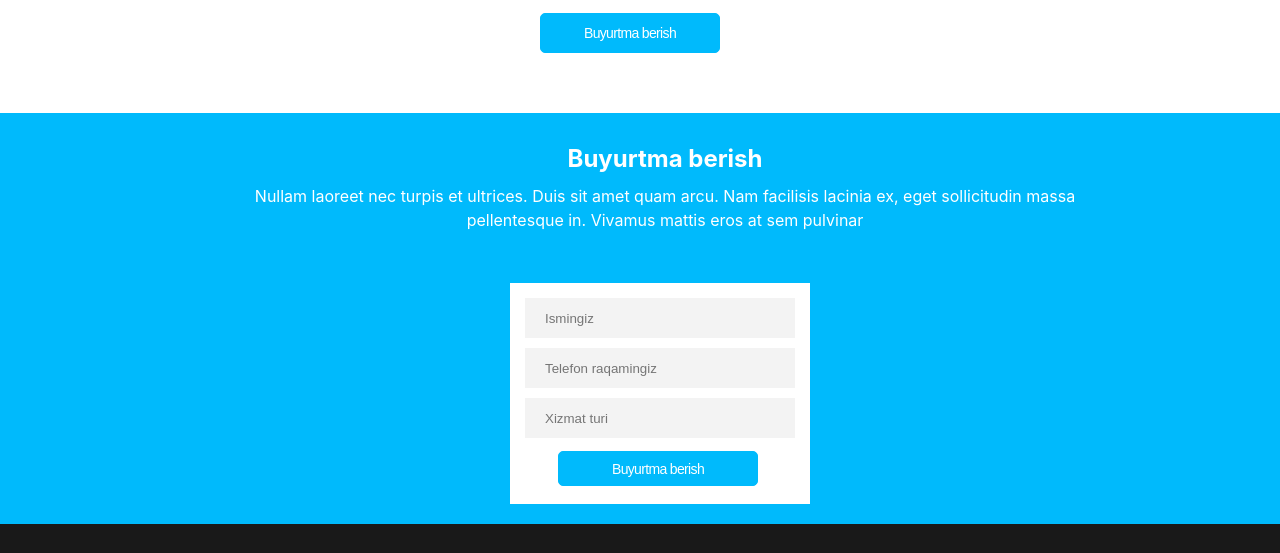
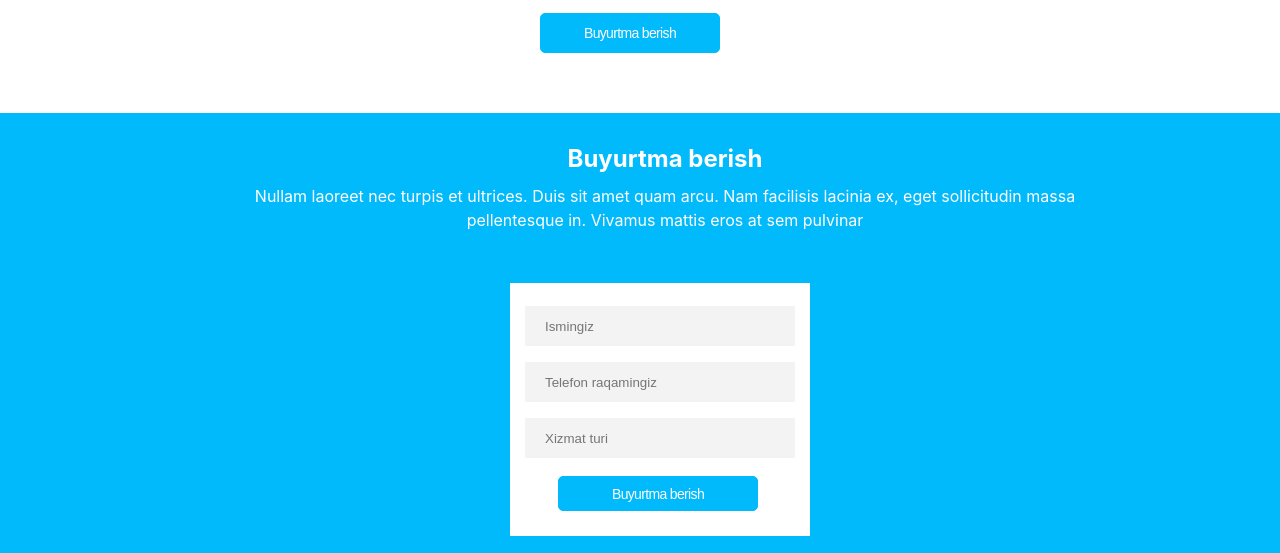
Before and after one commit to DildorakhonEshmurodova/Dildorakhon-Pixer, a plain HTML site: page index.html in a window 1280 px wide. Shown: the part 3110-3663 px from the top of the page. Drawn offline with nearby package versions, Linux system fonts and the light colour scheme.

Commit message:
Update style.css
added some changes to the input form

```diff
--- a/style.css
+++ b/style.css
@@ -325,7 +325,7 @@ color: #FFFFFF;
     width: 300px;
     background-color: #FFFFFF;
     align-items: center;
-    padding: 10px;
+    padding: 15px 10px;
     margin-top: 40px;
     margin-left: 40px;
     margin-bottom: 20px;
@@ -335,7 +335,7 @@ color: #FFFFFF;
     height: 30px;
     background-color: #F3F3F3;
     padding: 20px;
-    margin: 5px;
+    margin: 8px 5px;
     border: none;
 }
 
@@ -358,7 +358,7 @@ color: #FFFFFF;
     border: 1px solid #00BAFC;
     border-radius: 5px;
     transition: 0.3s;
-    margin: 8px 38px;
+    margin: 10px 38px;
     }
 .submit-btn:hover{
     background-color: #FFFFFF;
```
